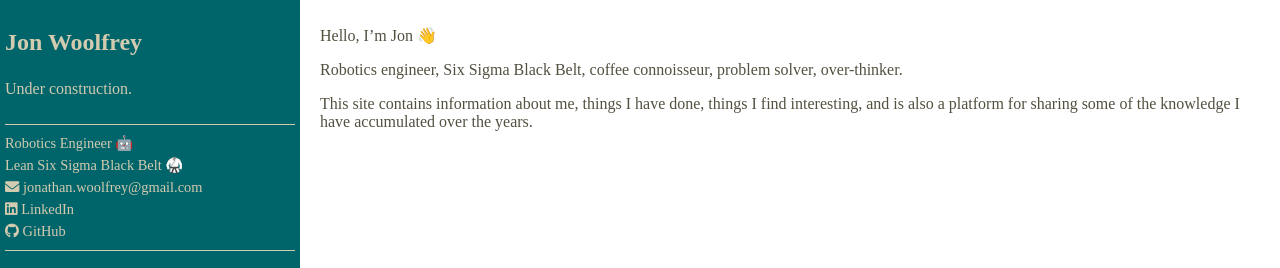
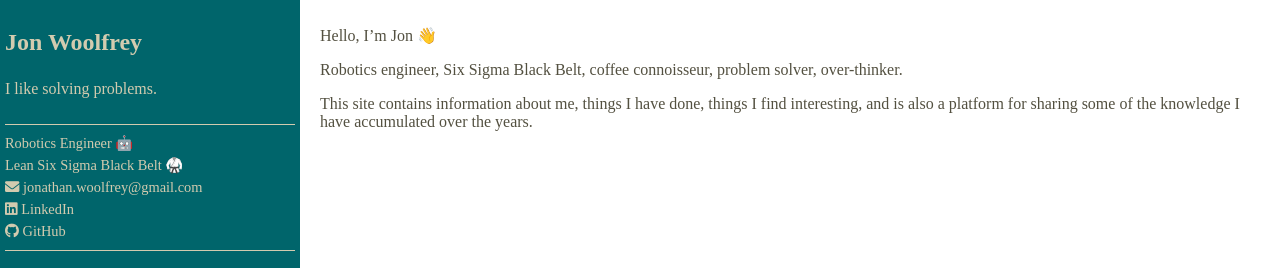
Before and after one commit to Woolfrey/woolfrey.github.io, a Jekyll site: the page built from README.md, in a window 1280 px wide. Shown: the top 268 px of the page. Built offline with Jekyll 4.4.1, drawn with Linux system fonts in a browser that asks for light colours; our own code applies the rules of GitHub Pages for plain Markdown files.

Commit message:
Update _config.yml

```diff
--- a/_config.yml
+++ b/_config.yml
@@ -1,5 +1,5 @@
 title: Jon Woolfrey
-description: Under construction.
+description: I like solving problems.
 theme: minima
 
 # Additional sidebar info
```
